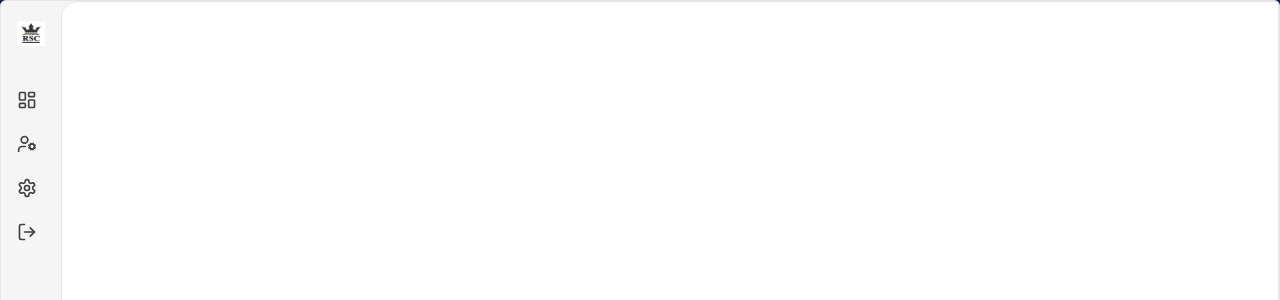
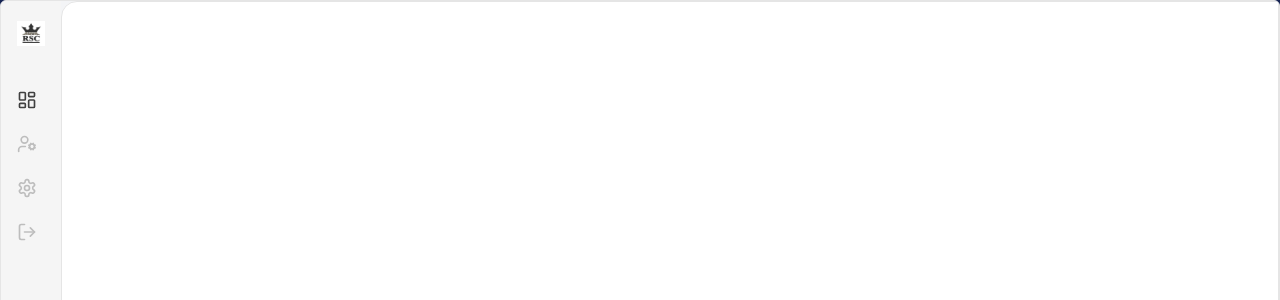
Before and after one commit to DxnielKS/royalstonecare-sms, a Next.js app: page / in a window 1280 px wide. Shown: the top 300 px of the page. Built offline with nearby package versions, Linux system fonts and the light colour scheme.

Commit message:
Temporarily disable user acount related things

```diff
--- a/app/page.tsx
+++ b/app/page.tsx
@@ -54,7 +54,7 @@ export default function Home() {
             {open ? <Logo /> : <LogoIcon />}
             <div className="mt-8 flex flex-col gap-2">
               {links.map((link, idx) => (
-                <SidebarLink key={idx} link={link} className={USER_SETTINGS_AND_ACCOUNTS_DISABLED && link.label!=='Dashboard' ? 'disabled' : ''}/>
+                <SidebarLink key={idx} link={link} className={USER_SETTINGS_AND_ACCOUNTS_DISABLED && link.label!=='Dashboard' ? 'pointer-events-none opacity-30' : ''}/>
               ))}
             </div>
           </div>
```
